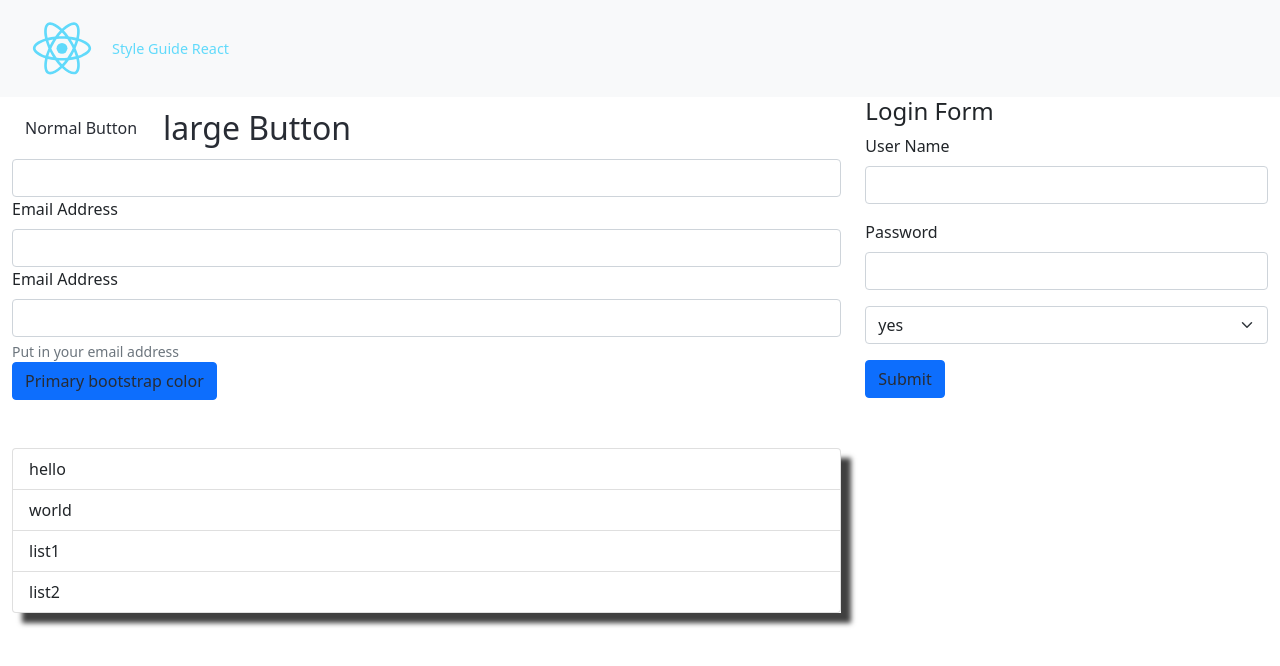
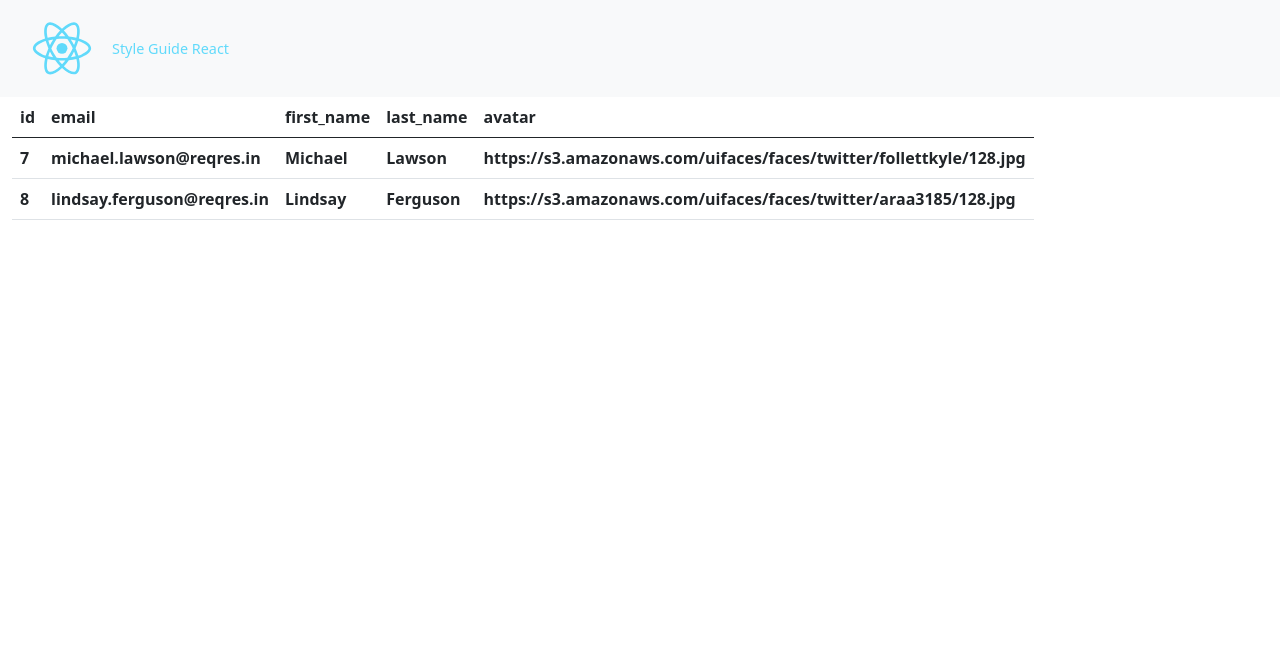
Before and after one commit to manishiitg/react-code-style-training, a React (Create React App) app: page / in a window 1280 px wide. Shown: the top 666 px of the page. Built offline with nearby package versions, Linux system fonts and the light colour scheme.

Commit message:
basic components setup

```diff
--- a/src/App.js
+++ b/src/App.js
@@ -13,15 +13,22 @@ import InputText, { InputWithLabel } from "./components/InputText/input"
 
 import LoginForm from "./containers/LoginForm/LoginForm"
 
+import { Provider } from 'react-redux'
+import store from './redux/store'
+
+import UserList from "./containers/UserList/userlist"
+
 function App() {
   return (
+    <Provider store={store}>
       <ThemeProvider theme={theme}>
         <div className="App">
 
-        <LayoutWith2Column side_column_component={<LoginForm />}>
+          <LayoutWith2Column side_column_component={null}>
             <>
-            <Button>Normal Button</Button>
-            <LargeButton onClick={ () => {}}>large Button</LargeButton>
+              <UserList />
+              {/* <Button>Normal Button</Button>
+              <LargeButton onClick={() => { }}>large Button</LargeButton>
 
               <InputText id="email" />
 
@@ -38,13 +45,14 @@ function App() {
 
               <List list={["hello", "world", "list1", "list2"]}>
 
-            </List>
+              </List> */}
             </>
 
           </LayoutWith2Column>
 
         </div>
       </ThemeProvider>
+    </Provider>
   );
 }
 
--- /dev/null
+++ b/src/components/Table/table.js
@@ -0,0 +1,48 @@
+import React from "react"
+
+import PropTypes from "prop-types"
+
+const Table = ({ id, columns, rows }) => {
+    return (
+        <table id={id} data-testid={id} className="table">
+
+            <thead>
+                <tr>
+                    {
+                        columns.map((ele, idx) => {
+                            return <th scope="col" key={id + "-" + idx}>{ele}</th>
+                        })
+                    }
+
+
+                </tr>
+            </thead>
+
+            <tbody>
+                {
+                    rows.map((ele, idx) => {
+                        return (
+                            <tr key={id + "--" + idx}>
+                                {Object.keys(ele).map((innerKey, innerIdx) => {
+                                    return (
+                                        <th key={id + "---" + innerIdx} scope="row">{ele[innerKey]}</th>
+                                    )
+                                })}
+                            </tr>
+                        )
+                    })
+                }
+            </tbody>
+
+        </table>
+    )
+}
+
+Table.propTypes = {
+    id: PropTypes.string.isRequired,
+    columns: PropTypes.arrayOf(PropTypes.string).isRequired,
+    rows: PropTypes.arrayOf(PropTypes.object).isRequired
+}
+
+
+export default Table
--- /dev/null
+++ b/src/containers/UserList/userlist.js
@@ -0,0 +1,44 @@
+import React from "react"
+
+import { connect } from 'react-redux'
+
+
+import Table from "../../components/Table/table"
+
+const UserList = () => {
+    let columns = ["id", "email", "first_name", "last_name", "avatar"]
+    let rows = [
+        {
+            "id": 7,
+            "email": "michael.lawson@reqres.in",
+            "first_name": "Michael",
+            "last_name": "Lawson",
+            "avatar": "https://s3.amazonaws.com/uifaces/faces/twitter/follettkyle/128.jpg"
+        },
+        {
+            "id": 8,
+            "email": "lindsay.ferguson@reqres.in",
+            "first_name": "Lindsay",
+            "last_name": "Ferguson",
+            "avatar": "https://s3.amazonaws.com/uifaces/faces/twitter/araa3185/128.jpg"
+        }
+    ]
+    return (
+        <Table id="userlist" columns={columns} rows={rows}>
+
+        </Table>
+    )
+}
+
+
+const mapStateToProps = (state) => {
+    return state
+}
+
+const mapDispatchToProps = (dispatch) => {
+    return {}
+}
+export default connect(
+    mapStateToProps,
+    mapDispatchToProps
+)(UserList)
--- /dev/null
+++ b/src/redux/actions/userlist.js
@@ -0,0 +1,48 @@
+const CALL_USER_LIST_API = "call_user_list_api"
+
+const USER_API_LOADING = "user_list_api_loading"
+const USER_API_SUCCESS = "user_list_api_success"
+const USER_API_ERROR = "user_list_api_error"
+
+
+
+export const USER_LIST_ACTIONS = {
+    USER_API_LOADING,
+    USER_API_SUCCESS,
+    USER_API_ERROR,
+    CALL_USER_LIST_API
+}
+
+export function apiLoadingAction() {
+    return {
+        type: USER_API_LOADING
+    }
+}
+export function apiSuccessAction(userlist) {
+    return {
+        type: USER_API_SUCCESS,
+        payload: userlist
+    }
+}
+export function apiErrorAction(err) {
+    return {
+        type: USER_API_ERROR,
+        payload: err.toString()
+    }
+}
+
+export const callUserListApi = () => {
+    return (dispatch, state) => {
+        dispatch(apiLoadingAction())
+        fetch("https://reqres.in/api/users?page=1")
+            .then((data) => {
+                data.json().then((value) => {
+                    console.log(value)
+                    dispatch(apiSuccessAction(value))
+                })
+            }).catch((err) => {
+                dispatch(apiErrorAction(err))
+            })
+
+    }
+}
--- /dev/null
+++ b/src/redux/reducer/userlist.js
@@ -0,0 +1,32 @@
+import { USER_LIST_ACTIONS } from "../actions/userlist"
+
+const reducer = (data = {
+    "loading": false,
+    "data": {},
+    "errormsg": ""
+}, action) => {
+    if (action.type === USER_LIST_ACTIONS.USER_API_LOADING) {
+        return {
+            "loading": true,
+            "data": {},
+            "errormsg": ""
+        }
+    } else if (action.type === USER_LIST_ACTIONS.USER_API_ERROR) {
+        return Object.assign({}, {
+            "loading": false,
+            "data": {},
+            "errormsg": action.payload
+        })
+    } else if (action.type === USER_LIST_ACTIONS.USER_API_SUCCESS) {
+        return Object.assign({}, {
+            "loading": false,
+            "data": action.payload,
+            "errormsg": ""
+        })
+    }
+
+    return data
+}
+
+
+export default reducer
--- /dev/null
+++ b/src/redux/store.js
@@ -0,0 +1,11 @@
+import { createStore, applyMiddleware, combineReducers } from 'redux'
+
+
+import userlist from './reducer/userlist'
+
+
+import thunk from 'redux-thunk';
+
+export default createStore(combineReducers({
+    userlist
+}), {}, applyMiddleware(thunk))
```
Also changed, not shown: package.json (+9 -2 lines), 1 other file (tests, documents, lock files or other folders). Lines whose indentation alone changed are shown as unchanged.
